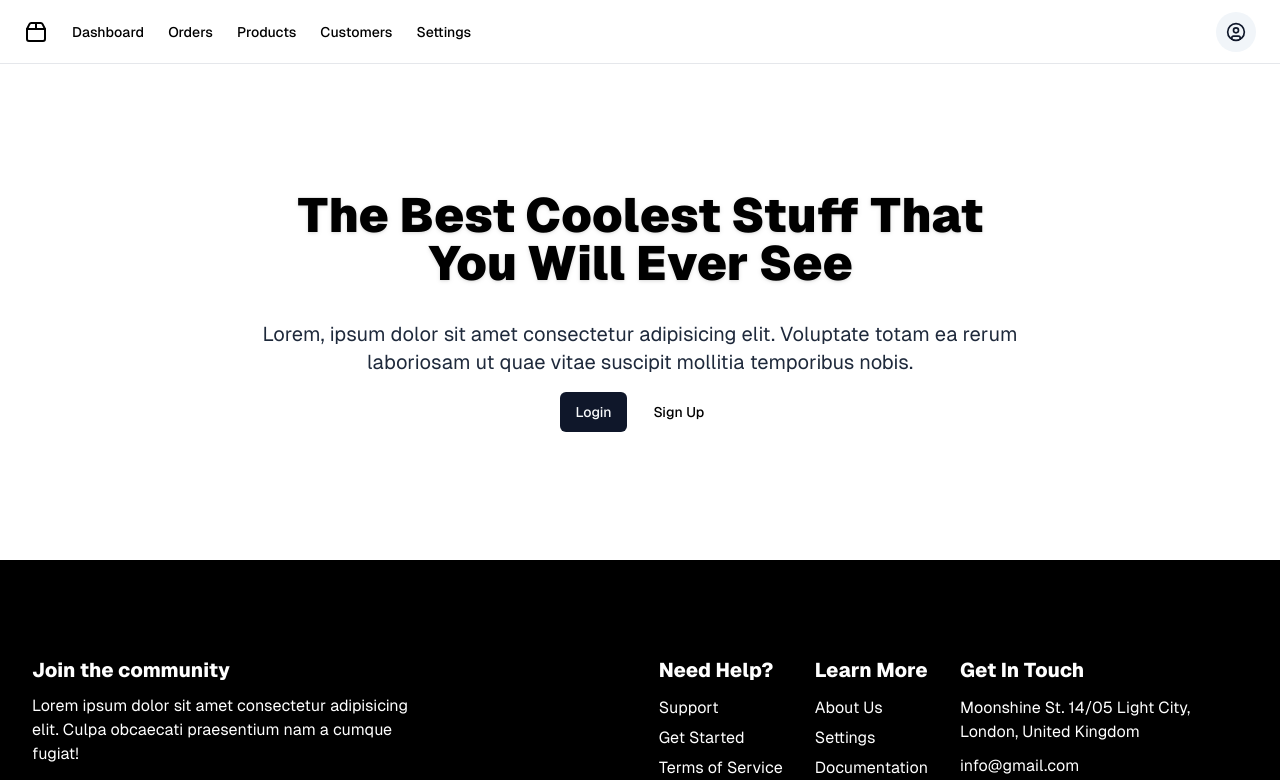
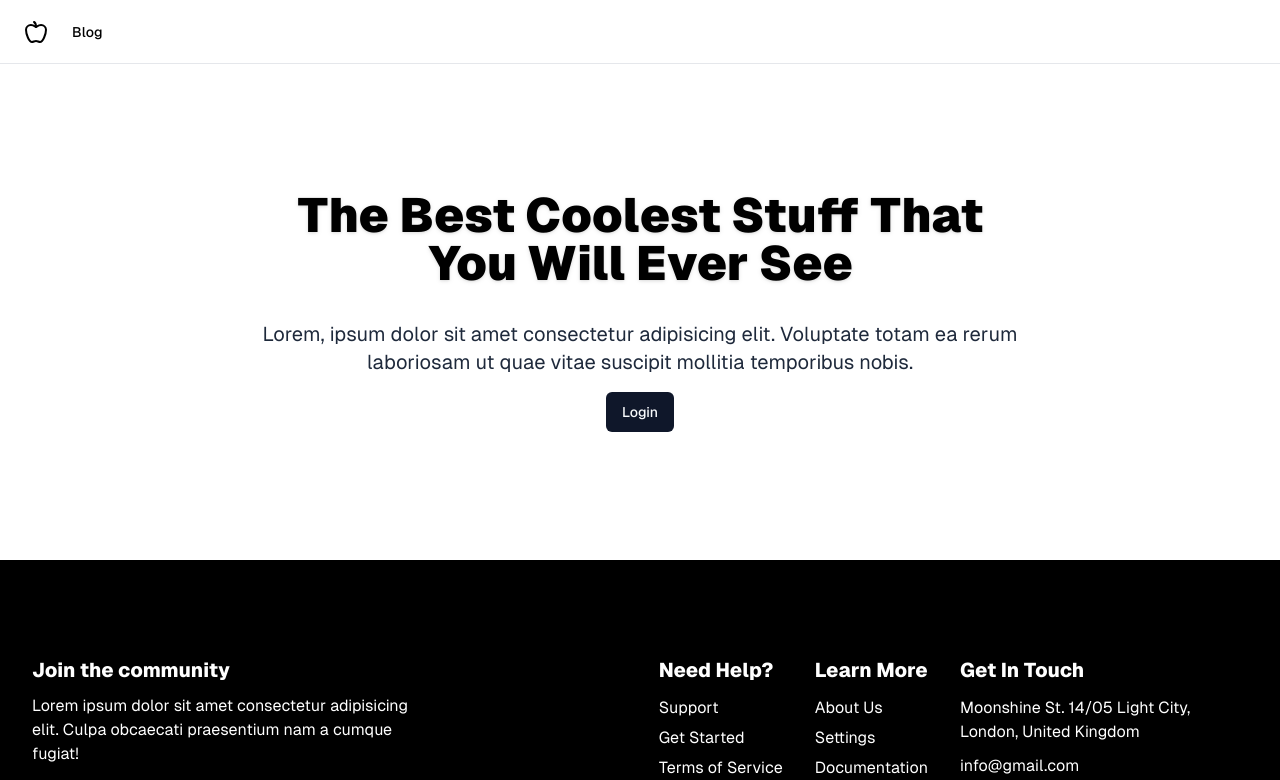
Before and after one commit to SadMadLad/chatai, a React (Vite) app in the folder frontend/: page / in a window 1280 px wide. Shown: the top 780 px of the page. Built offline with nearby package versions, Linux system fonts and the light colour scheme.

Commit message:
Some stuff

```diff
--- a/frontend/src/App.tsx
+++ b/frontend/src/App.tsx
@@ -11,12 +11,14 @@ import { Toaster } from "@/components/ui/Sonner";
 
 import { useAuthStore } from "@/lib/stores";
 
+/* PrivateRoutes: Routet that require user to auth. */
 function PrivateRoutes() {
   const { authToken } = useAuthStore();
 
   return authToken != null ? <Outlet /> : <Navigate to="/login" />;
 }
 
+/* PublicRoutes: Routes that are for unauthed users only. Like the /login one. */
 function PublicRoutes() {
   const { authToken } = useAuthStore();
 
@@ -28,11 +30,9 @@ function App() {
     <Router>
       <Routes>
         <Route element={<PrivateRoutes />}></Route>
-
         <Route element={<PublicRoutes />}>
           <Route path="/login" element={<LoginPage />} />
         </Route>
-
         <Route path="/" element={<StaticPage />} />
       </Routes>
       <Toaster />
--- a/frontend/src/components/static/Footer.tsx
+++ b/frontend/src/components/shared/Footer.tsx
@@ -1,6 +1,15 @@
 import { Button } from "@/components/ui/Button";
+import { useState, useEffect } from "react";
+import { useAuthStore } from "@/lib/stores";
 
 export default function Footer() {
+  const { authToken } = useAuthStore();
+  const [isAuthed, setIsAuthed] = useState<Boolean>(false);
+
+  useEffect(() => {
+    setIsAuthed(authToken != null);
+  }, [authToken]);
+
   const helpTabs = [
     "Support",
     "Get Started",
@@ -61,6 +70,8 @@ export default function Footer() {
 
         <hr className="mt-20" />
 
+        {isAuthed && <div>Please Give Us Your Feedback</div>}
+
         <div className="gap justify-between py-2.5">
           <span>2024 Chatai. All Rights Reserved</span>
         </div>
--- a/frontend/src/components/shared/NavBar.tsx
+++ b/frontend/src/components/shared/NavBar.tsx
@@ -1,4 +1,4 @@
-import { Link } from "react-router-dom";
+import { Link, To, useNavigate } from "react-router-dom";
 import { Sheet, SheetContent, SheetTrigger } from "@/components/ui/Sheet";
 import { Button } from "@/components/ui/Button";
 import {
@@ -9,60 +9,73 @@ import {
   DropdownMenuSeparator,
   DropdownMenuTrigger,
 } from "@/components/ui/DropdownMenu";
-import { Package2, Menu, CircleUser } from "lucide-react";
+import { Menu, CircleUser, Apple } from "lucide-react";
 
-import { useState, useEffect } from "react";
+import { useState, useEffect, Key } from "react";
 import { useAuthStore } from "@/lib/stores";
 
+interface NavBarLinks {
+  text: String;
+  to: To;
+  key: Key;
+}
+
 export default function NavBar() {
-  const { authToken } = useAuthStore();
+  const { authToken, removeAuthToken } = useAuthStore();
   const [isAuthed, setIsAuthed] = useState<Boolean>(false);
+  const navigate = useNavigate();
+
+  const authedLinks: Array<NavBarLinks> = [
+    {
+      text: "Dashboard",
+      to: "#",
+      key: "Dashboard",
+    },
+    {
+      text: "Weather",
+      to: "#",
+      key: "Weather",
+    },
+  ];
+
+  const handleLogout = () => {
+    removeAuthToken();
+    navigate("/");
+  };
 
   useEffect(() => {
     setIsAuthed(authToken != null);
-  }, []);
+  }, [authToken]);
 
   return (
     <header className="sticky top-0 z-50 flex h-16 items-center gap-4 border-b bg-white px-4 md:px-6">
-      {isAuthed && <div>123123</div>}
       <nav className="hidden flex-col gap-6 text-lg font-medium md:flex md:flex-row md:items-center md:gap-5 md:text-sm lg:gap-6">
         <Link
           to="#"
           className="flex items-center gap-2 text-lg font-semibold md:text-base"
         >
-          <Package2 className="h-6 w-6" />
+          <Apple className="h-6 w-6" />
           <span className="sr-only">Acme Inc</span>
         </Link>
         <Link
           to="#"
           className="text-muted-foreground hover:text-foreground transition-colors"
         >
-          Dashboard
+          Blog
         </Link>
+        {isAuthed && (
+          <>
+            {authedLinks.map((link) => (
               <Link
-          to="#"
+                to={link.to}
+                key={link.key}
                 className="text-muted-foreground hover:text-foreground transition-colors"
               >
-          Orders
+                {link.text}
               </Link>
-        <Link
-          to="#"
-          className="text-muted-foreground hover:text-foreground transition-colors"
-        >
-          Products
-        </Link>
-        <Link
-          to="#"
-          className="text-muted-foreground hover:text-foreground transition-colors"
-        >
-          Customers
-        </Link>
-        <Link
-          to="#"
-          className="text-foreground hover:text-foreground transition-colors"
-        >
-          Settings
-        </Link>
+            ))}
+          </>
+        )}
       </nav>
       <Sheet>
         <SheetTrigger asChild>
@@ -77,44 +90,41 @@ export default function NavBar() {
               to="#"
               className="flex items-center gap-2 text-lg font-semibold"
             >
-              <Package2 className="h-6 w-6" />
+              <Apple className="h-6 w-6" />
               <span className="sr-only">Acme Inc</span>
             </Link>
             <Link
               to="#"
               className="text-muted-foreground hover:text-foreground"
             >
-              Dashboard
+              Blog
             </Link>
+            {isAuthed && (
+              <>
+                {authedLinks.map((link) => (
                   <Link
-              to="#"
+                    to={link.to}
+                    key={link.key}
                     className="text-muted-foreground hover:text-foreground"
                   >
-              Orders
+                    {link.text}
                   </Link>
-            <Link
-              to="#"
-              className="text-muted-foreground hover:text-foreground"
-            >
-              Products
-            </Link>
-            <Link
-              to="#"
-              className="text-muted-foreground hover:text-foreground"
-            >
-              Customers
-            </Link>
-            <Link to="#" className="hover:text-foreground">
-              Settings
-            </Link>
+                ))}
+              </>
+            )}
           </nav>
         </SheetContent>
       </Sheet>
       <div className="flex w-full items-center gap-4 md:ml-auto md:gap-2 lg:gap-4">
         <div className="ml-auto flex-initial">
+          {isAuthed && (
             <DropdownMenu>
               <DropdownMenuTrigger asChild>
-              <Button variant="secondary" size="icon" className="rounded-full">
+                <Button
+                  variant="secondary"
+                  size="icon"
+                  className="rounded-full"
+                >
                   <CircleUser className="h-5 w-5" />
                   <span className="sr-only">Toggle user menu</span>
                 </Button>
@@ -125,9 +135,12 @@ export default function NavBar() {
                 <DropdownMenuItem>Settings</DropdownMenuItem>
                 <DropdownMenuItem>Support</DropdownMenuItem>
                 <DropdownMenuSeparator />
-              <DropdownMenuItem>Logout</DropdownMenuItem>
+                <DropdownMenuItem onClick={handleLogout}>
+                  Logout
+                </DropdownMenuItem>
               </DropdownMenuContent>
             </DropdownMenu>
+          )}
         </div>
       </div>
     </header>
--- a/frontend/src/components/static/Hero.tsx
+++ b/frontend/src/components/static/Hero.tsx
@@ -1,4 +1,5 @@
 import { Button } from "@/components/ui/Button";
+import { Link } from "react-router-dom";
 
 export default function Hero() {
   return (
@@ -13,8 +14,9 @@ export default function Hero() {
           nobis.
         </p>
         <div className="flex items-center justify-center gap-2.5">
-          <Button>Login</Button>
-          <Button variant="ghost">Sign Up</Button>
+          <Link to="/login">
+            <Button>Login</Button>
+          </Link>
         </div>
       </div>
     </section>
--- /dev/null
+++ b/frontend/src/layouts/ApplicationLayout.tsx
@@ -0,0 +1,13 @@
+import NavBar from "@/components/shared/NavBar";
+import Footer from "@/components/shared/Footer";
+import { LayoutProps } from "@/types/LayoutProps";
+
+export default function ApplicationLayout({ children }: LayoutProps) {
+  return (
+    <>
+      <NavBar />
+      {children}
+      <Footer />
+    </>
+  );
+}
--- /dev/null
+++ b/frontend/src/layouts/DashboardLayout.tsx
@@ -0,0 +1,5 @@
+import { LayoutProps } from "@/types/LayoutProps";
+
+export default function DashboardLayout({ children }: LayoutProps) {
+  return <>{children}</>;
+}
--- a/frontend/src/pages/static/StaticPage.tsx
+++ b/frontend/src/pages/static/StaticPage.tsx
@@ -1,13 +1,10 @@
-import NavBar from "@/components/shared/NavBar";
-import Footer from "@/components/static/Footer";
 import Hero from "@/components/static/Hero";
+import ApplicationLayout from "@/layouts/ApplicationLayout";
 
 export default function StaticPage() {
   return (
-    <>
-      <NavBar />
+    <ApplicationLayout>
       <Hero />
-      <Footer />
-    </>
+    </ApplicationLayout>
   );
 }
--- /dev/null
+++ b/frontend/src/types/LayoutProps.ts
@@ -0,0 +1,5 @@
+import { ReactNode } from "react";
+
+export interface LayoutProps {
+  children: ReactNode;
+}
```
Also changed, not shown: 2 other files (tests, documents, lock files or other folders). Lines whose indentation alone changed are shown as unchanged.
